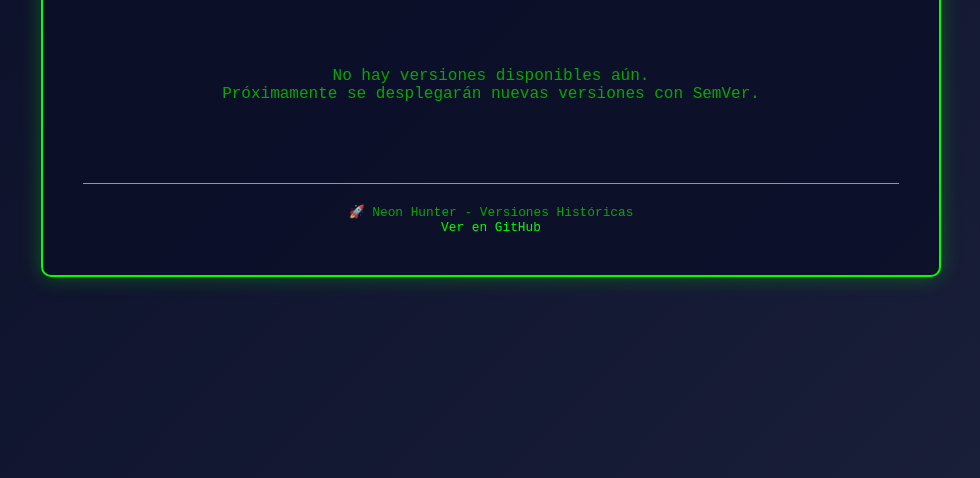
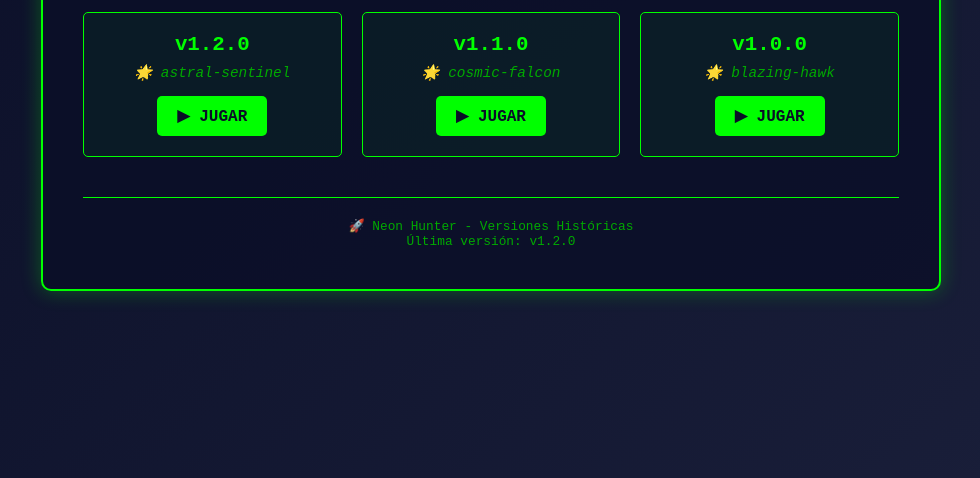
Before and after one commit to ivanchenoweth/neon-hunter, a plain HTML site: page index.html in a window 1280 px wide. Shown: the part 322-800 px from the top of the page, without its empty margins (149-1129 px from the left). Drawn offline with Linux system fonts and the light colour scheme.

Commit message:
🔧 fix: regenerate index.html with static version listings from releases

```diff
--- a/index.html
+++ b/index.html
@@ -123,16 +123,31 @@
         <div class="subtitle">Versiones Disponibles</div>
 
         <div class="versions-grid">
-            <div style="grid-column: 1 / -1; text-align: center; padding: 40px; color: #00aa00;">
-                <p>No hay versiones disponibles aún.</p>
-                <p>Próximamente se desplegarán nuevas versiones con SemVer.</p>
+            <div class="version-card">
+                <div class="version-number">v1.2.0</div>
+                <div class="pet-name">🌟 astral-sentinel</div>
+                <a href="releases/v1.2.0/" class="play-btn">▶ JUGAR</a>
+            </div>
+            <div class="version-card">
+                <div class="version-number">v1.1.0</div>
+                <div class="pet-name">🌟 cosmic-falcon</div>
+                <a href="releases/v1.1.0/" class="play-btn">▶ JUGAR</a>
+            </div>
+            <div class="version-card">
+                <div class="version-number">v1.0.0</div>
+                <div class="pet-name">🌟 blazing-hawk</div>
+                <a href="releases/v1.0.0/" class="play-btn">▶ JUGAR</a>
             </div>
         </div>
 
         <div class="footer">
             <p>🚀 Neon Hunter - Versiones Históricas</p>
-            <p><a href="https://github.com/ivanchenoweth/neon-hunter" style="color: #00ff00; text-decoration: none;">Ver en GitHub</a></p>
+            <p>Última versión: <span id="latest-version"></span></p>
         </div>
     </div>
+
+    <script>
+        document.getElementById('latest-version').textContent = document.querySelector('.version-number').textContent;
+    </script>
 </body>
 </html>
```
